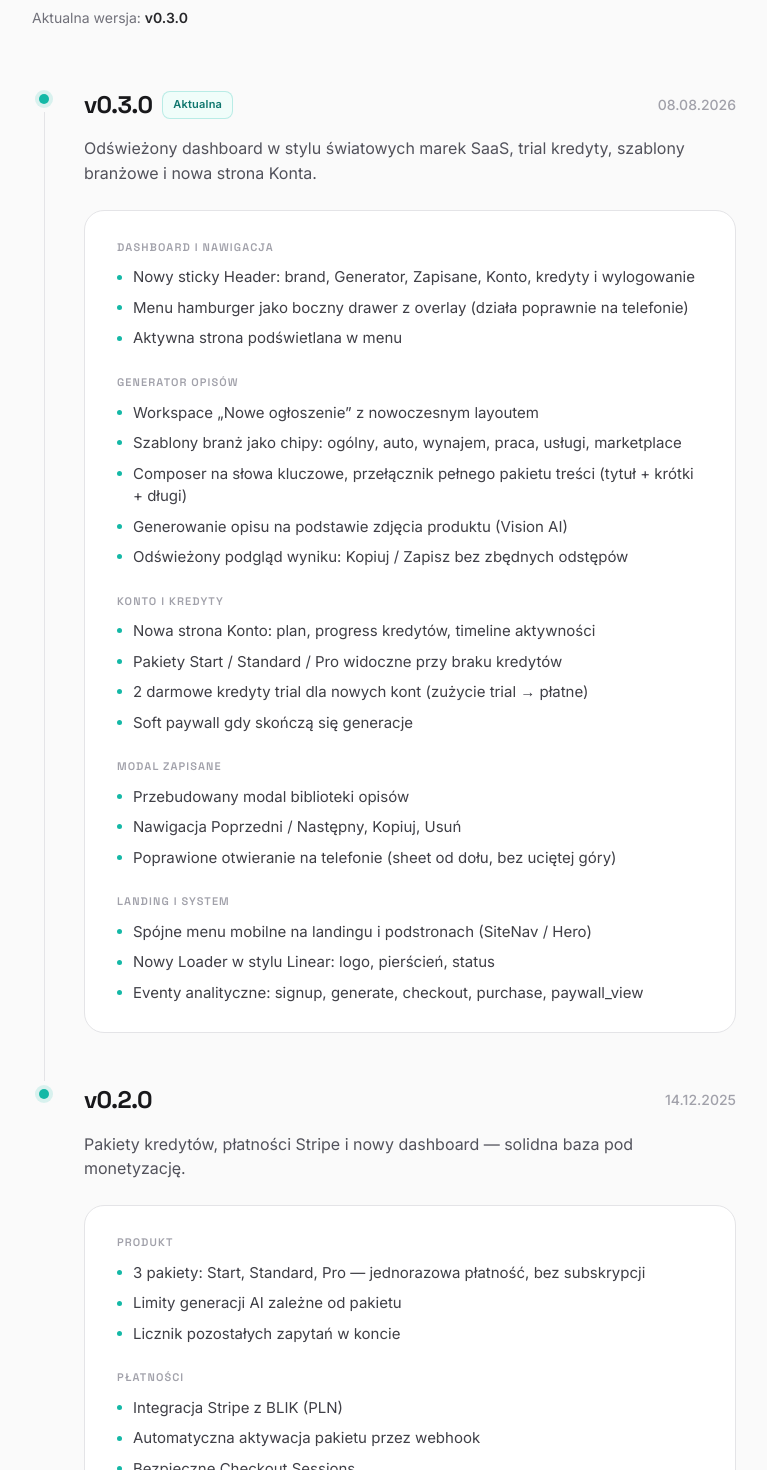
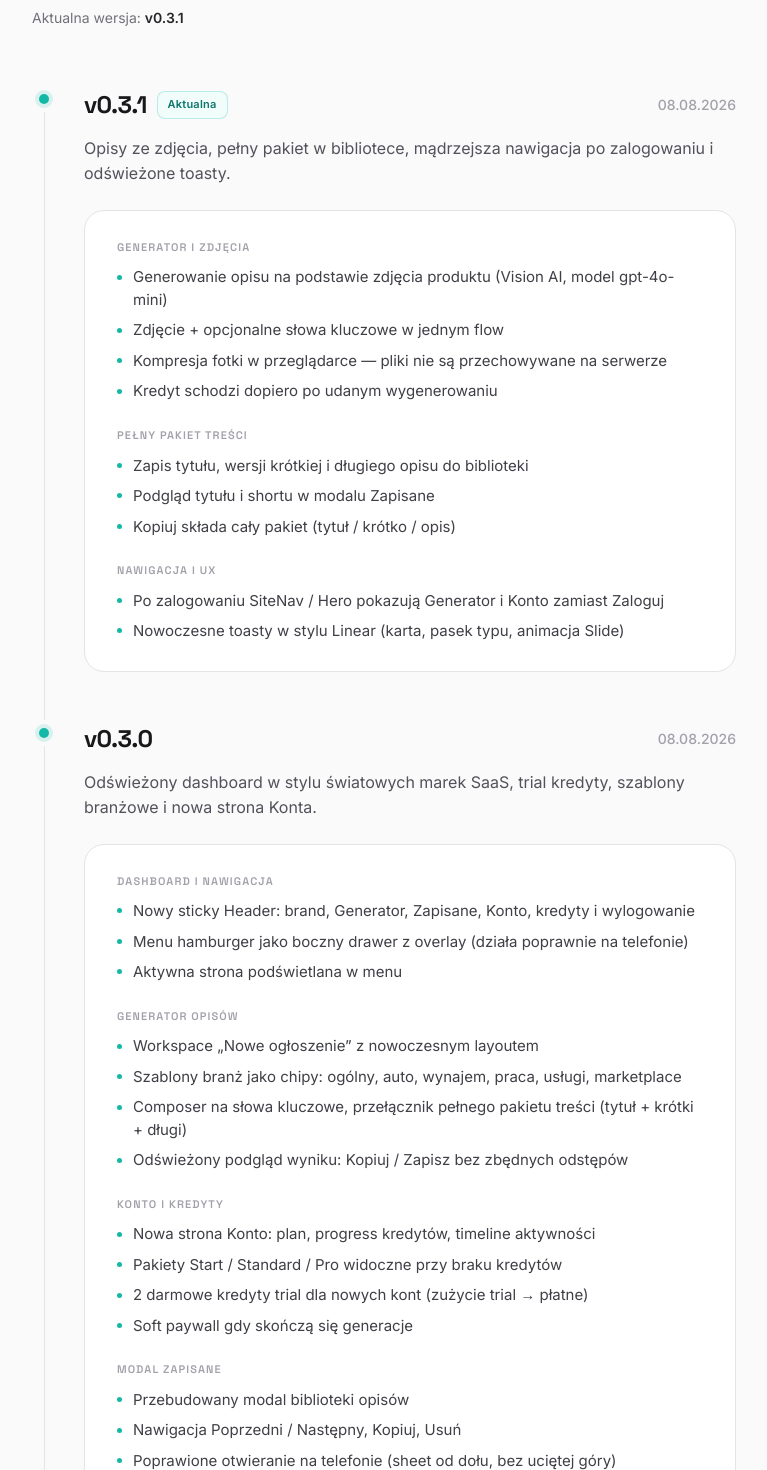
Before and after one commit to JacekPasierb/generator-ogloszen, a Next.js app: page /updates in a window 1280 px wide. Shown: the part 300-1770 px from the top of the page, without its empty margins (256-1023 px from the left). Built offline with nearby package versions, Linux system fonts and the light colour scheme; no server answers.

Commit message:
Fix - add load for i18n.ts

```diff
--- a/package.json
+++ b/package.json
@@ -1,6 +1,6 @@
 {
   "name": "generator-ogloszen",
-  "version": "0.3.0",
+  "version": "0.3.1",
   "private": true,
   "scripts": {
     "dev": "next dev --turbopack",
--- a/src/app/config/version.ts
+++ b/src/app/config/version.ts
@@ -1 +1 @@
-export const APP_VERSION = "0.3.0";
+export const APP_VERSION = "0.3.1";
--- a/src/app/updates/page.tsx
+++ b/src/app/updates/page.tsx
@@ -26,10 +26,43 @@ type Release = {
 
 const releases: Release[] = [
   {
+    version: "0.3.1",
+    date: "08.08.2026",
+    dateIso: "2026-08-08",
+    current: true,
+    summary:
+      "Opisy ze zdjęcia, pełny pakiet w bibliotece, mądrzejsza nawigacja po zalogowaniu i odświeżone toasty.",
+    groups: [
+      {
+        title: "Generator i zdjęcia",
+        items: [
+          "Generowanie opisu na podstawie zdjęcia produktu (Vision AI, model gpt-4o-mini)",
+          "Zdjęcie + opcjonalne słowa kluczowe w jednym flow",
+          "Kompresja fotki w przeglądarce — pliki nie są przechowywane na serwerze",
+          "Kredyt schodzi dopiero po udanym wygenerowaniu",
+        ],
+      },
+      {
+        title: "Pełny pakiet treści",
+        items: [
+          "Zapis tytułu, wersji krótkiej i długiego opisu do biblioteki",
+          "Podgląd tytułu i shortu w modalu Zapisane",
+          "Kopiuj składa cały pakiet (tytuł / krótko / opis)",
+        ],
+      },
+      {
+        title: "Nawigacja i UX",
+        items: [
+          "Po zalogowaniu SiteNav / Hero pokazują Generator i Konto zamiast Zaloguj",
+          "Nowoczesne toasty w stylu Linear (karta, pasek typu, animacja Slide)",
+        ],
+      },
+    ],
+  },
+  {
     version: "0.3.0",
     date: "08.08.2026",
     dateIso: "2026-08-08",
-    current: true,
     summary:
       "Odświeżony dashboard w stylu światowych marek SaaS, trial kredyty, szablony branżowe i nowa strona Konta.",
     groups: [
@@ -47,7 +80,6 @@ const releases: Release[] = [
           "Workspace „Nowe ogłoszenie” z nowoczesnym layoutem",
           "Szablony branż jako chipy: ogólny, auto, wynajem, praca, usługi, marketplace",
           "Composer na słowa kluczowe, przełącznik pełnego pakietu treści (tytuł + krótki + długi)",
-          "Generowanie opisu na podstawie zdjęcia produktu (Vision AI)",
           "Odświeżony podgląd wyniku: Kopiuj / Zapisz bez zbędnych odstępów",
         ],
       },
```
